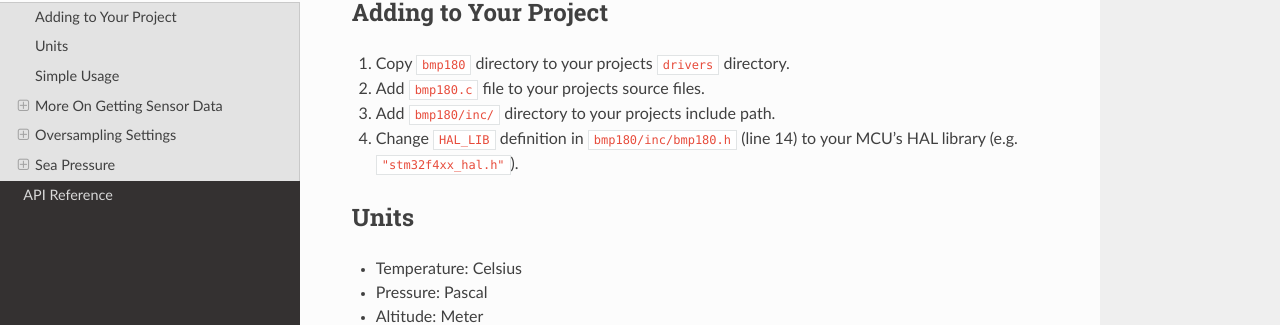
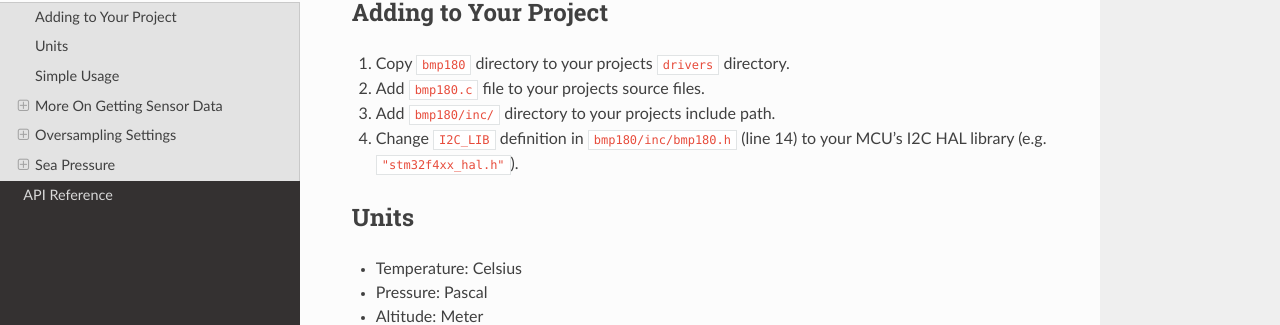
Before and after one commit to ceyhunsen/bmp180-stm32-driver, a Sphinx documentation site: the page built from docs/getting-started/index.rst, in a window 1280 px wide and 900 px high. Shown: the part 164-489 px from the top of the window. Built offline with Sphinx 7.4.7 and the Read the Docs theme 2.0.0, drawn with Linux system fonts in a browser that asks for light colours.

Commit message:
renaming of i2c library definition

```diff
--- a/docs/getting-started/index.rst
+++ b/docs/getting-started/index.rst
@@ -7,7 +7,7 @@ Adding to Your Project
 1. Copy ``bmp180`` directory to your projects ``drivers`` directory.
 2. Add ``bmp180.c`` file to your projects source files.
 3. Add ``bmp180/inc/`` directory to your projects include path.
-4. Change ``HAL_LIB`` definition in ``bmp180/inc/bmp180.h`` (line 14) to your MCU's HAL library (e.g. ``"stm32f4xx_hal.h"``).
+4. Change ``I2C_LIB`` definition in ``bmp180/inc/bmp180.h`` (line 14) to your MCU's I2C HAL library (e.g. ``"stm32f4xx_hal.h"``).
 
 Units
 ^^^^^
```
